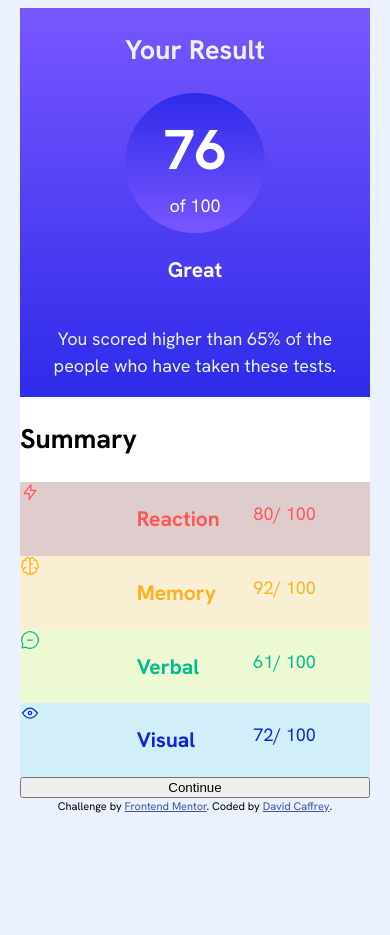
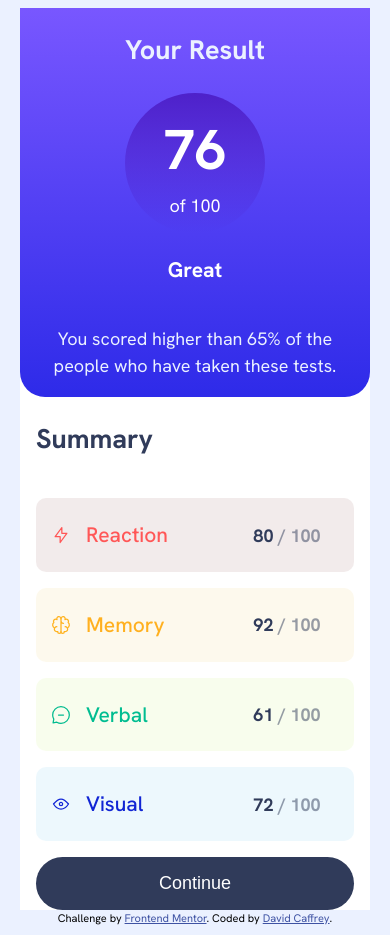
Before and after one commit to DavidCaffrey/results-summary-component, a plain HTML site: page index.html in a window 390 px wide. Before the commit the page ends 844 px from the top, so only its background shows below. Drawn offline with Linux system fonts and the light colour scheme.

Commit message:
mobile layout complete

```diff
--- a/index.html
+++ b/index.html
@@ -31,26 +31,26 @@
           <h2 class="summary-sub-heading">Summary</h2>
 
           <div class="summary-card sum-card-red">
-            <img src="/assets/images/icon-reaction.svg" alt="lightning icon">
+            <img src="/assets/images/icon-reaction.svg" alt="lightning icon" class="icon">
             <h3>Reaction</h3>
-            <p><span>80</span>/ 100</p>
+            <p class="ratio"><span>80 </span>/ 100</p>
           </div>
           <div class="summary-card sum-card-yellow">
-            <img src="/assets/images/icon-memory.svg" alt="brain icon">
+            <img src="/assets/images/icon-memory.svg" alt="brain icon" class="icon">
             <h3>Memory</h3>
-            <p><span>92</span>/ 100</p>
+            <p class="ratio"><span>92 </span>/ 100</p>
           </div>
           <div class="summary-card sum-card-green">
-            <img src="/assets/images/icon-verbal.svg" alt="speech bubble icon">
+            <img src="/assets/images/icon-verbal.svg" alt="speech bubble icon" class="icon">
             <h3>Verbal</h3>
-            <p><span>61</span>/ 100</p>
+            <p class="ratio"><span>61 </span>/ 100</p>
           </div>
           <div class="summary-card sum-card-blue">
-            <img src="/assets/images/icon-visual.svg" alt="eye icon">
+            <img src="/assets/images/icon-visual.svg" alt="eye icon" class="icon">
             <h3>Visual</h3>
-            <p><span>72</span>/ 100</p>
+            <p class="ratio"><span>72 </span>/ 100</p>
           </div>
-          <button type="submit">Continue</button>
+          <button type="submit" class="btn">Continue</button>
         </section>
       </article>
      </main>
--- a/style.css
+++ b/style.css
@@ -31,6 +31,7 @@
   --clr-neutral-200:hsl(221, 100%, 96%);
   --clr-neutral-300:hsl(241, 100%, 89%);
   --clr-neutral-400:hsl(224, 30%, 27%);
+  --clr-neutral-500:hsla(224, 30%, 27%, 0.5);
 
   /* Font */
   --ff-base:'Hanken Grotesk', 'sans-serif';
@@ -87,6 +88,7 @@ main{
 
 .card{
   max-width: 350px;
+  background-color: var(--clr-neutral-100);
 }
 
 .result{
@@ -96,6 +98,7 @@ main{
   flex-direction: column;
   align-items: center;
   justify-content: center;
+  border-radius: 0 0 25px 25px;
 }
 .result-sub-heading{
   color: var(--clr-neutral-200);
@@ -113,7 +116,7 @@ main{
   height: 140px;
   color:var(--clr-neutral-100);
   border-radius: 50%;
-  background-image: linear-gradient(var(--bg-clr-royal),var(--bg-clr-slate));
+  background-image: linear-gradient(var(--clr-circle-violet),var(--clr-circle-persian));
   display: flex;
   flex-direction: column;
   justify-content:center;
@@ -134,31 +137,66 @@ main{
   display: grid;
   grid-template-columns: 1fr;
   background-color: var(--clr-neutral-100);
+  gap: 1rem;
+  padding: 0 1rem;
 }
 
+.summary-sub-heading{
+  color:var(--clr-neutral-400);
+}
 .summary-card{
   display: grid;
-  grid-template-columns: 1fr 1fr 1fr;
+  grid-template-columns: 50px 1fr 1fr;
+  border-radius: 10px;
+}
+
+.summary-card h3{
+  font-weight: var(--fw-regular);
 }
 
 .sum-card-red{
-  background-color: hsl(0, 22%, 84%);
+  background-color: hsla(0, 22%, 84%, 0.4);
   color:var(--clr-primary-red);
 }
 
 .sum-card-yellow{
-  background-color: hsl(44, 76%, 90%);
+  background-color: hsla(45, 76%, 90%, 0.4);
   color:var(--clr-primary-yellow);
 }
 
 .sum-card-green{
-  background-color: hsl(78, 76%, 90%);
+  background-color: hsla(78, 76%, 90%, 0.4);
   color:var(--clr-primary-teal);
 }
 
 .sum-card-blue{
-  background-color: hsl(197, 76%, 90%);
+  background-color: hsla(197, 76%, 90%, 0.4);
   color:var(--clr-primary-blue);
+}
+
+.icon{
+  align-self:center;
+  justify-self:center;
+}
+
+.ratio{
+  color: var(--clr-neutral-500);
+  font-weight: var(--fw-semi-bold);
+  align-self:center;
+  justify-self:center;
+}
+
+.ratio span{
+  color:var(--clr-neutral-400);
+}
+
+.btn{
+  color: var(--clr-neutral-100);
+  background-color: var(--clr-neutral-400);
+  padding: 1rem 0;
+  font-size: var(--fs-400);
+  border: none;
+  border-radius: 30px;
 }
 
 
```
